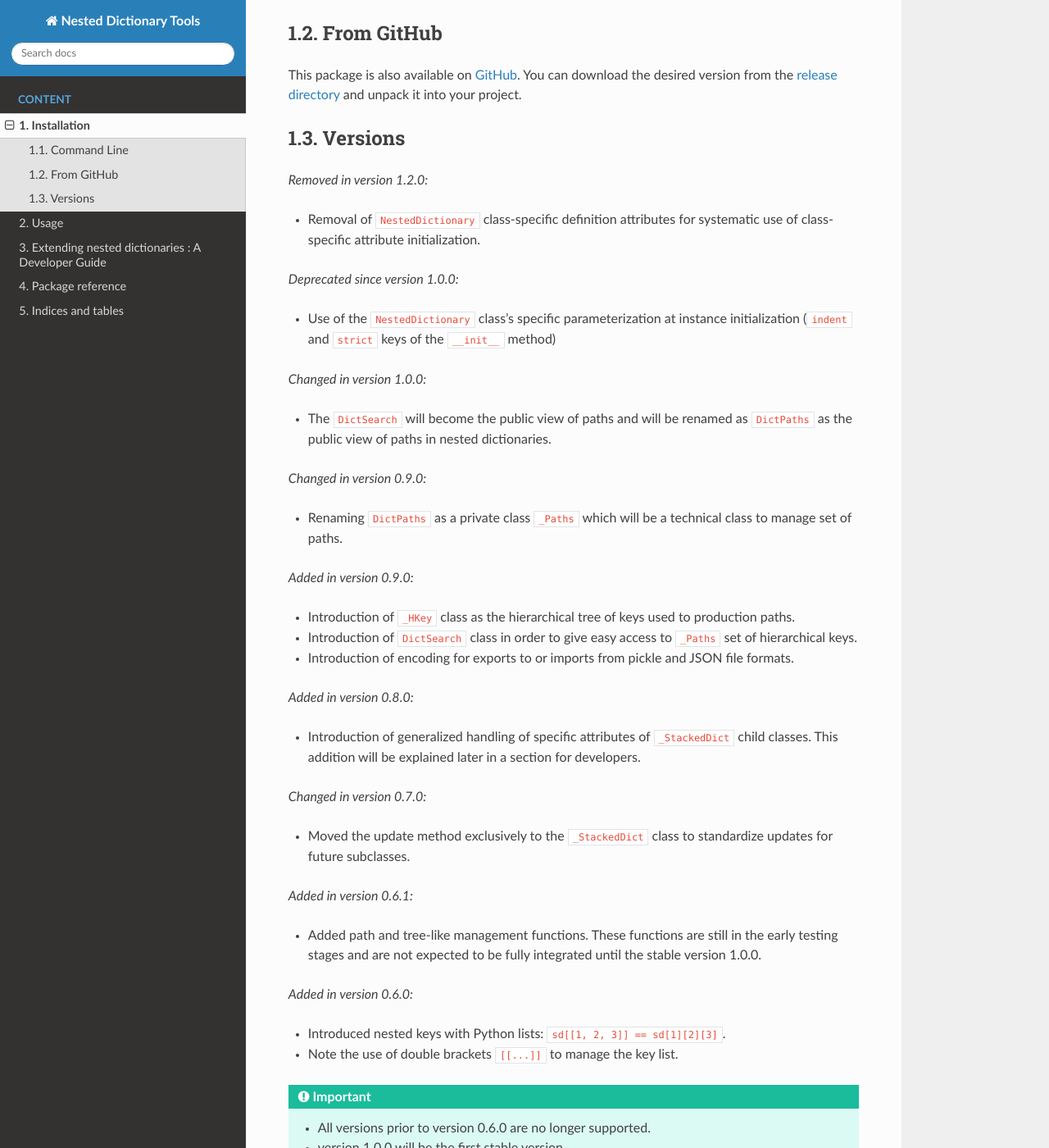
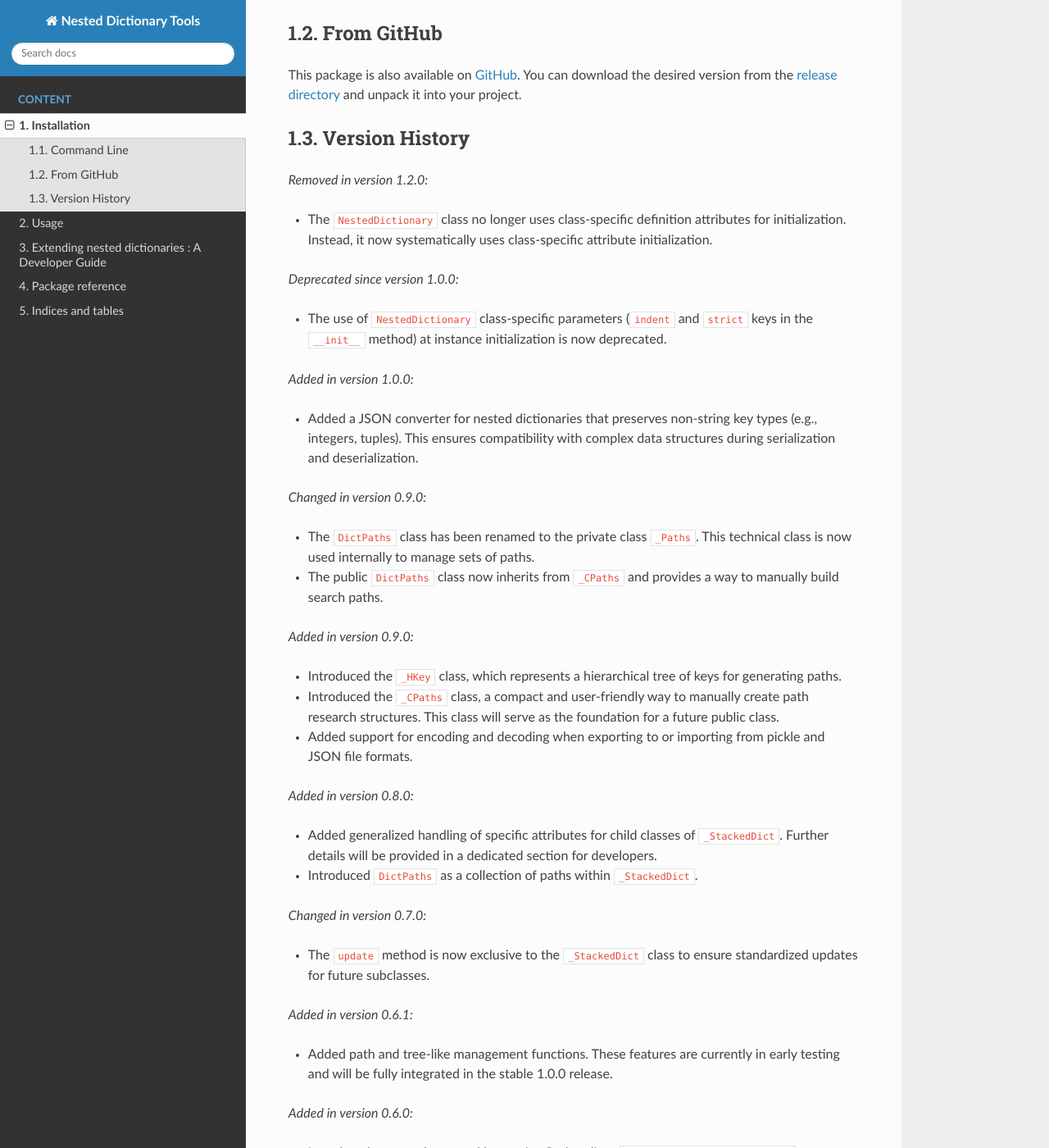
Before and after one commit to biface/ndt, a Sphinx documentation site: the page built from docs/source/install.rst, in a window 1280 px wide and 1400 px high, scrolled down 379 px. Shown: the whole window at 82% size. Built offline with Sphinx 7.4.7 and the Read the Docs theme 3.1.0, drawn with Linux system fonts in a browser that asks for light colours; some of the changed text lies outside the part shown.

```diff
--- a/docs/source/install.rst
+++ b/docs/source/install.rst
@@ -19,49 +19,58 @@
 
 This package is also available on `GitHub <https://github.com/biface/ndt>`_. You can download the desired version from the `release directory <https://github.com/biface/ndt/releases>`_ and unpack it into your project.
 
-Versions
---------
+Version History
+---------------
 
 .. versionremoved:: 1.2.0
 
-    - Removal of ``NestedDictionary`` class-specific definition attributes for systematic use of class-specific attribute initialization.
+    - The ``NestedDictionary`` class no longer uses class-specific definition attributes for initialization.
+      Instead, it now systematically uses class-specific attribute initialization.
 
 .. deprecated:: 1.0.0
 
-    - Use of the ``NestedDictionary`` class's specific parameterization at instance initialization (``indent`` and ``strict`` keys of the ``__init__`` method)
+    - The use of ``NestedDictionary`` class-specific parameters (``indent`` and ``strict`` keys in the ``__init__`` method)
+      at instance initialization is now deprecated.
 
-.. versionchanged:: 1.0.0
+.. versionadded:: 1.0.0
 
-    - The ``DictSearch`` will become the public view of paths and will be renamed as ``DictPaths`` as the public view of paths in nested dictionaries.
+    - Added a JSON converter for nested dictionaries that preserves non-string key types (e.g., integers, tuples).
+      This ensures compatibility with complex data structures during serialization and deserialization.
 
 .. versionchanged:: 0.9.0
 
-   - Renaming ``DictPaths`` as a private class ``_Paths`` which will be a technical class to manage set of paths.
+    - The ``DictPaths`` class has been renamed to the private class ``_Paths``.
+      This technical class is now used internally to manage sets of paths.
+    - The public ``DictPaths`` class now inherits from ``_CPaths`` and provides a way to manually build search paths.
 
 .. versionadded:: 0.9.0
 
-    - Introduction of ``_HKey`` class as the hierarchical tree of keys used to production paths.
-    - Introduction of ``DictSearch`` class in order to give easy access to ``_Paths`` set of hierarchical keys.
-    - Introduction of encoding for exports to or imports from pickle and JSON file formats.
+    - Introduced the ``_HKey`` class, which represents a hierarchical tree of keys for generating paths.
+    - Introduced the ``_CPaths`` class, a compact and user-friendly way to manually create path research structures.
+      This class will serve as the foundation for a future public class.
+    - Added support for encoding and decoding when exporting to or importing from pickle and JSON file formats.
 
 .. versionadded:: 0.8.0
 
-    - Introduction of generalized handling of specific attributes of ``_StackedDict`` child classes. This addition will be explained later in a section for developers.
+    - Added generalized handling of specific attributes for child classes of ``_StackedDict``.
+      Further details will be provided in a dedicated section for developers.
+    - Introduced ``DictPaths`` as a collection of paths within ``_StackedDict``.
 
 .. versionchanged:: 0.7.0
 
-    - Moved the update method exclusively to the ``_StackedDict`` class to standardize updates for future subclasses.
+    - The ``update`` method is now exclusive to the ``_StackedDict`` class to ensure standardized updates for future subclasses.
 
 .. versionadded:: 0.6.1
 
-    - Added path and tree-like management functions. These functions are still in the early testing stages and are not expected to be fully integrated until the stable version 1.0.0.
+    - Added path and tree-like management functions.
+      These features are currently in early testing and will be fully integrated in the stable 1.0.0 release.
 
 .. versionadded:: 0.6.0
 
-    - Introduced nested keys with Python lists: ``sd[[1, 2, 3]] == sd[1][2][3]``.
-    - Note the use of double brackets ``[[...]]`` to manage the key list.
+    - Introduced support for nested keys using Python lists: ``sd[[1, 2, 3]] == sd[1][2][3]``.
+    - Note: Double brackets ``[[...]]`` are used to denote a list of keys.
 
 .. important::
 
-   - All versions prior to version 0.6.0 are no longer supported.
-   - version 1.0.0 will be the first stable version.
+    - Versions prior to 0.6.0 are no longer supported.
+    - Version 1.0.0 will be the first stable release, and public class names will not change after this version.
```
Also changed, not shown: docs/source/api.rst (+40 -13 lines).
